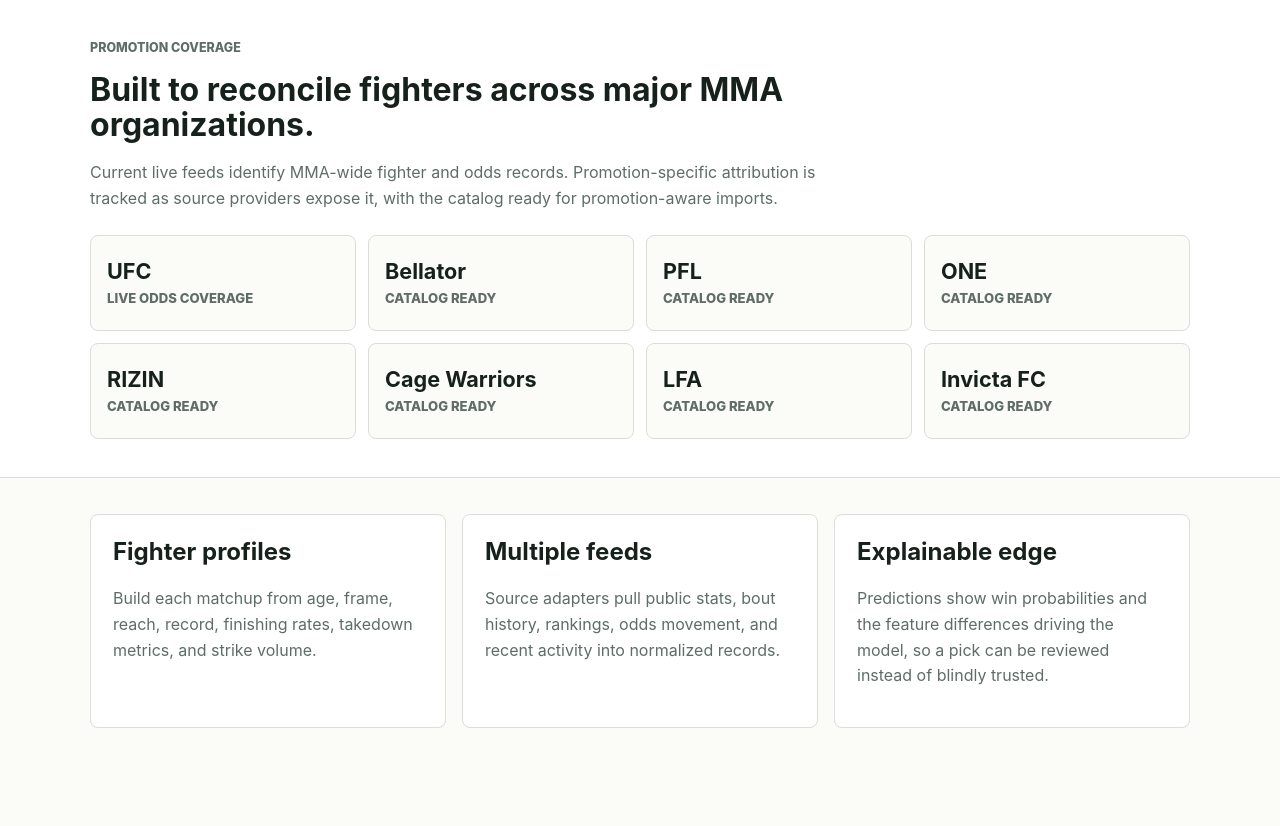
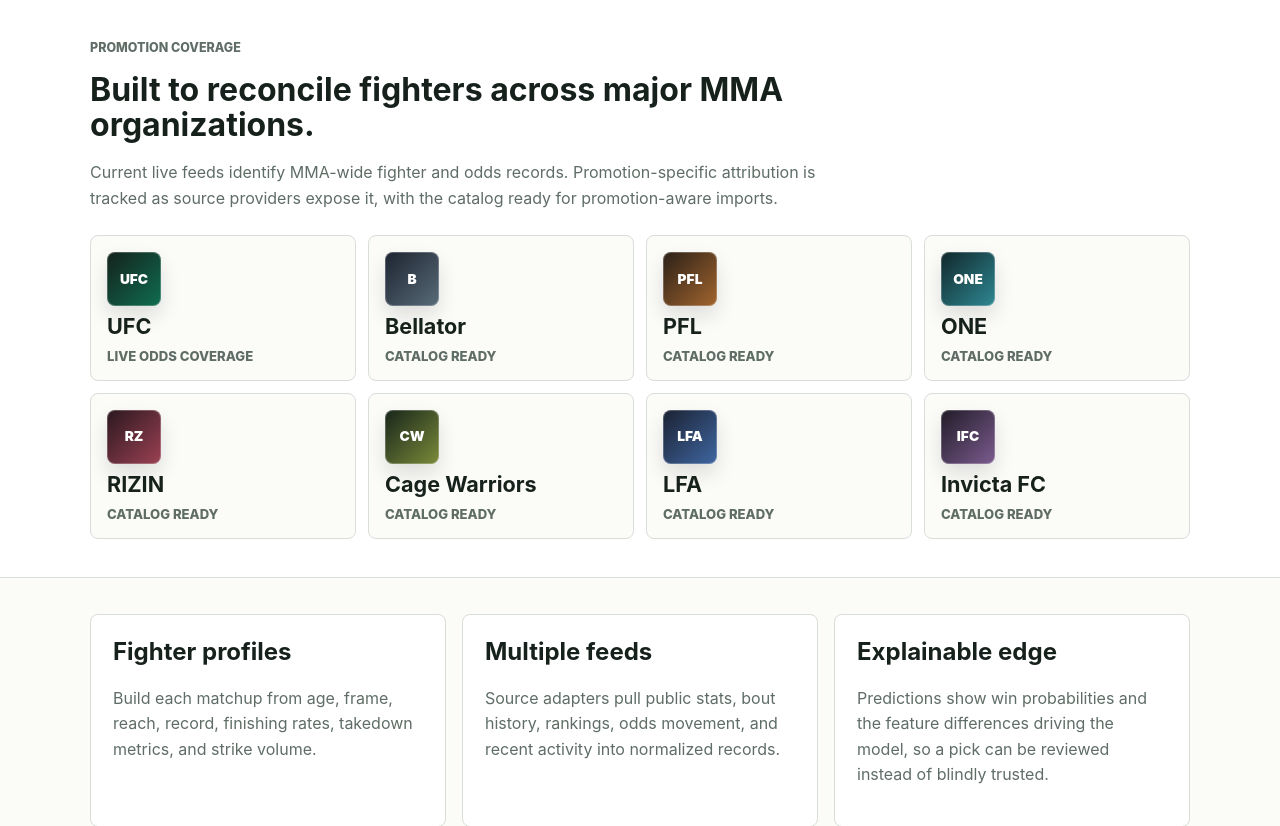
Before and after one commit to daverozee/mma-fight-predictor, a FastAPI app: page / in a window 1280 px wide. Shown: the part 1652-2478 px from the top of the page. Before the commit the page ends 2380 px from the top, so only its background shows below. Run offline with FastAPI, Linux system fonts and the light colour scheme.

Commit message:
Add custom promotion graphics

```diff
--- a/app/static/styles.css
+++ b/app/static/styles.css
@@ -291,15 +291,63 @@ pre {
   margin-top: 24px;
 }
 
-.promotion-grid div {
-  min-height: 96px;
+.promotion-card {
+  min-height: 132px;
   display: grid;
   align-content: center;
-  gap: 8px;
+  gap: 10px;
   padding: 16px;
   border: 1px solid var(--line);
   border-radius: 8px;
   background: #fbfbf8;
+}
+
+.promotion-mark {
+  width: 54px;
+  height: 54px;
+  display: inline-grid;
+  place-items: center;
+  border-radius: 8px;
+  color: #fff;
+  font-size: 0.86rem;
+  font-weight: 900;
+  line-height: 1;
+  letter-spacing: 0;
+  box-shadow:
+    inset 0 0 0 1px rgba(255, 255, 255, 0.24),
+    0 10px 20px rgba(18, 28, 24, 0.12);
+}
+
+.mark-ufc {
+  background: linear-gradient(135deg, #14211c, #0f6d50);
+}
+
+.mark-bellator {
+  background: linear-gradient(135deg, #1c2430, #596b78);
+}
+
+.mark-pfl {
+  background: linear-gradient(135deg, #2b2017, #a2652f);
+}
+
+.mark-one {
+  background: linear-gradient(135deg, #10272b, #2f8892);
+}
+
+.mark-rizin {
+  background: linear-gradient(135deg, #2b1820, #9b4152);
+}
+
+.mark-cage-warriors {
+  background: linear-gradient(135deg, #17251a, #7b8b3a);
+}
+
+.mark-lfa {
+  background: linear-gradient(135deg, #1b2232, #3f66a1);
+}
+
+.mark-invicta {
+  background: linear-gradient(135deg, #211c28, #7b5b8e);
 }
 
 .promotion-grid strong {
@@ -307,7 +355,7 @@ pre {
   line-height: 1;
 }
 
-.promotion-grid span {
+.promotion-card > span:not(.promotion-mark) {
   color: var(--muted);
   font-size: 0.82rem;
   font-weight: 780;
--- a/app/templates/index.html
+++ b/app/templates/index.html
@@ -78,14 +78,38 @@
     <p>Current live feeds identify MMA-wide fighter and odds records. Promotion-specific attribution is tracked as source providers expose it, with the catalog ready for promotion-aware imports.</p>
   </div>
   <div class="promotion-grid" aria-label="Supported MMA promotion coverage">
-    <div><strong>UFC</strong><span>Live odds coverage</span></div>
-    <div><strong>Bellator</strong><span>Catalog ready</span></div>
-    <div><strong>PFL</strong><span>Catalog ready</span></div>
-    <div><strong>ONE</strong><span>Catalog ready</span></div>
-    <div><strong>RIZIN</strong><span>Catalog ready</span></div>
-    <div><strong>Cage Warriors</strong><span>Catalog ready</span></div>
-    <div><strong>LFA</strong><span>Catalog ready</span></div>
-    <div><strong>Invicta FC</strong><span>Catalog ready</span></div>
+    <div class="promotion-card">
+      <span class="promotion-mark mark-ufc" aria-hidden="true">UFC</span>
+      <strong>UFC</strong><span>Live odds coverage</span>
+    </div>
+    <div class="promotion-card">
+      <span class="promotion-mark mark-bellator" aria-hidden="true">B</span>
+      <strong>Bellator</strong><span>Catalog ready</span>
+    </div>
+    <div class="promotion-card">
+      <span class="promotion-mark mark-pfl" aria-hidden="true">PFL</span>
+      <strong>PFL</strong><span>Catalog ready</span>
+    </div>
+    <div class="promotion-card">
+      <span class="promotion-mark mark-one" aria-hidden="true">ONE</span>
+      <strong>ONE</strong><span>Catalog ready</span>
+    </div>
+    <div class="promotion-card">
+      <span class="promotion-mark mark-rizin" aria-hidden="true">RZ</span>
+      <strong>RIZIN</strong><span>Catalog ready</span>
+    </div>
+    <div class="promotion-card">
+      <span class="promotion-mark mark-cage-warriors" aria-hidden="true">CW</span>
+      <strong>Cage Warriors</strong><span>Catalog ready</span>
+    </div>
+    <div class="promotion-card">
+      <span class="promotion-mark mark-lfa" aria-hidden="true">LFA</span>
+      <strong>LFA</strong><span>Catalog ready</span>
+    </div>
+    <div class="promotion-card">
+      <span class="promotion-mark mark-invicta" aria-hidden="true">IFC</span>
+      <strong>Invicta FC</strong><span>Catalog ready</span>
+    </div>
   </div>
 </section>
 <section class="band">
```
